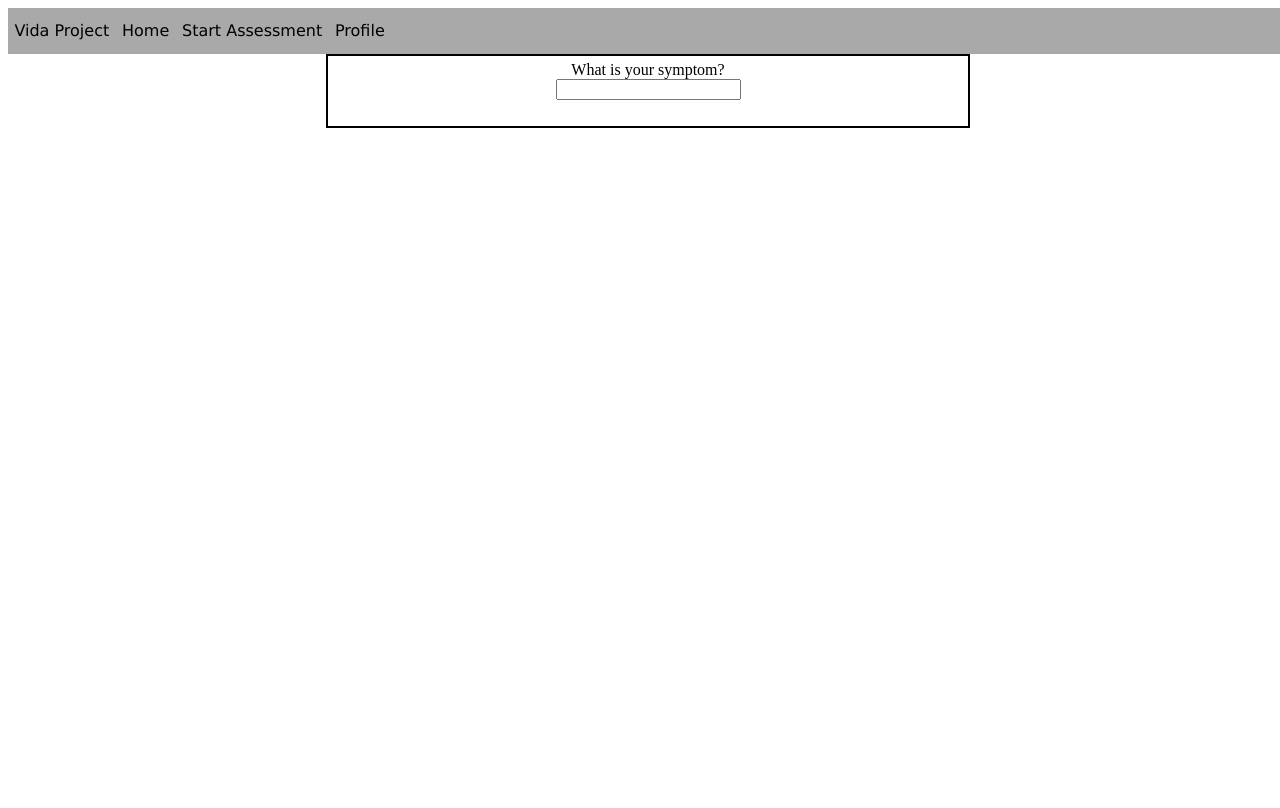
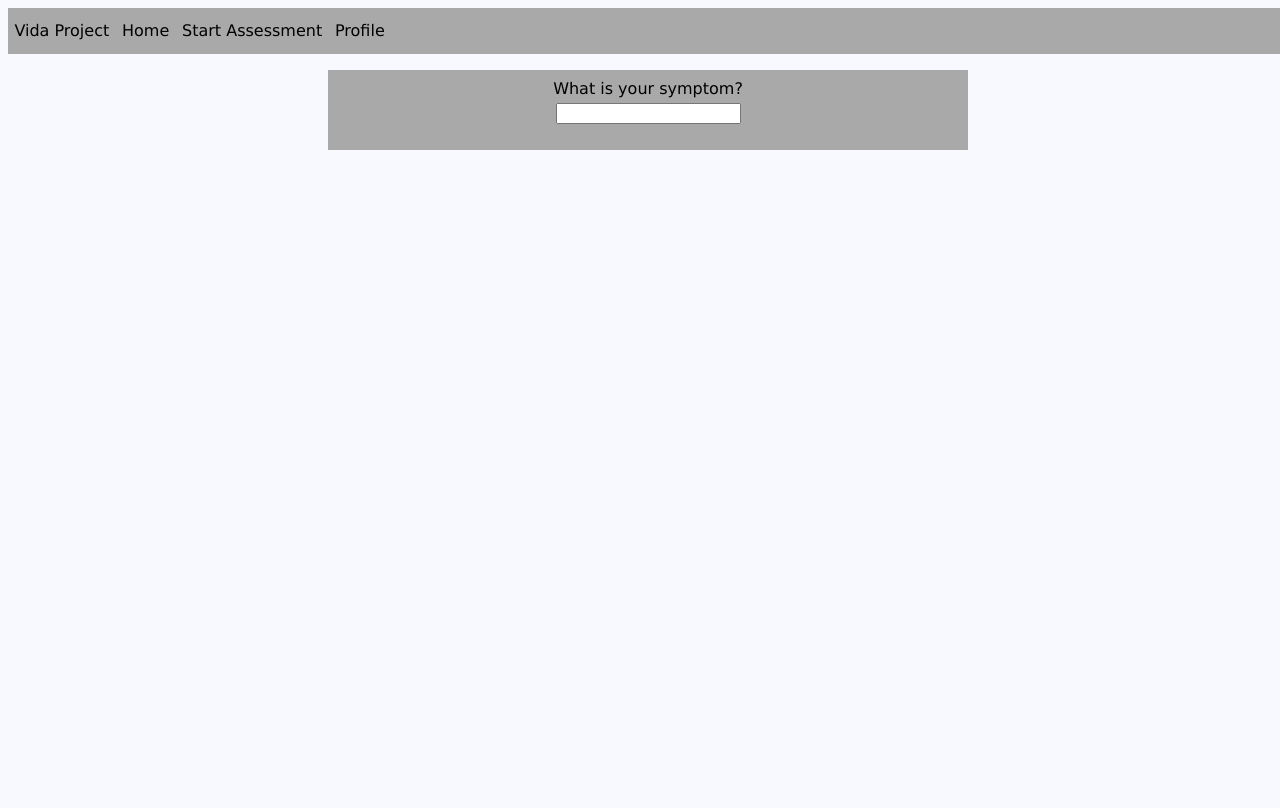
Before and after one commit to josearreluce/Vida-Project, a Flask app: page /assessment in a window 1280 px wide. After the commit the page ends 150 px from the top, so only its background shows below. Run offline with Flask 2, Linux system fonts and the light colour scheme.

Commit message:
assessment basic css/ flask templating

```diff
--- a/app/static/styles/assessment.css
+++ b/app/static/styles/assessment.css
@@ -1,9 +1,3 @@
-html,
-body {
-    height: 100%;
-    width: 100%;
-}
-
 .main {
     align-items: center;
     display: flex;
@@ -12,7 +6,8 @@ body {
 }
 
 .symptom-container {
-    border: 2px solid black;
+    margin-top:1em;
+    background-color: darkgray;
     text-align: center;
     width: 50%;
 }
@@ -26,8 +21,13 @@ body {
     flex-direction: column;
 }
 
-.question {
+.start_question {
+    margin-top:0.2em;
     display: block;
+}
+
+.input {
+    margin-top: 0.4em;
 }
 
 .answer {
@@ -45,7 +45,7 @@ body {
 }
 
 .symptom-result:hover {
-    background-color: aqua;
+    background-color: sienna;
     color: white;
 }
 
@@ -56,13 +56,13 @@ body {
 }
 
 .symptom-box-container.hidden {
-    border: 2px solid black;
+    border: 2px solid darkgray;
     display: none;
 }
 
 .symptom-vis {
-    background-color: aqua;
-    border: 2px solid black;
+    background-color: sienna;
+    border: 2px solid darkgray;
     width: 70%;
 }
 
--- a/app/static/styles/nav.css
+++ b/app/static/styles/nav.css
@@ -15,7 +15,6 @@ ul {
 li {
     list-style: none;
     float: left;
-    font-family: Geneva;
     color: black;
     text-align: center;
     text-decoration: none;
@@ -25,7 +24,6 @@ li a {
     padding: 0.4em 0.4em;
     line-height: 33px;
     float: left;
-    font-family: Geneva;
     color: black;
     text-align: center;
     text-decoration: none;
--- a/app/static/styles/page.css
+++ b/app/static/styles/page.css
@@ -2,5 +2,5 @@ html,
 body {
     background-color: ghostwhite;
     width: 100%;
-    font-family:Geneva;
+    font-family:Verdana;
 }
--- a/app/templates/assessment.html
+++ b/app/templates/assessment.html
@@ -1,14 +1,12 @@
-<html>
-    <head>
+{% extends "page.html" %}
+
+{% block content %}
 <link rel= "stylesheet" type= "text/css" href= "{{ url_for('static',filename='styles/assessment.css') }}">
-    </head>
-    <body>
-        {% include 'nav.html' %}
 <main class="main">
     <div class="symptom-container">
         <form>
             <fieldset>
-                        <label class="question" for="symptom-search"> What is your symptom? </label>
+                <label class="start_question" for="symptom-search"> What is your symptom? </label>
                 <input class="input" id="symptom-search" type="text" />
             </fieldset>
         </form>
@@ -20,12 +18,9 @@
         <div class="symptom-box"></div>
     </div>
 </main>
-        <footer>
-
-        </footer>
-    </body>
 <script src="https://code.jquery.com/jquery-3.3.1.slim.min.js"
         integrity="sha256-3edrmyuQ0w65f8gfBsqowzjJe2iM6n0nKciPUp8y+7E="
         crossorigin="anonymous"></script>
 <script src="{{ url_for('static', filename='js/assessment.js') }}" type="text/javascript"></script>
-</html>
+
+{% endblock %}
--- a/app/templates/nav.html
+++ b/app/templates/nav.html
@@ -5,8 +5,8 @@
     <nav>
         <ul>
             <li id=logo> Vida Project </li>
-            <li> <a href="#"> Home </a></li>
-            <li> <a href="#"> Start Assessment </a></li>
+            <li> <a href="/"> Home </a></li>
+            <li> <a href="/assessment"> Start Assessment </a></li>
             <li> <a href="#"> Profile </a></li>
         </ul>
     </nav>
```
Lines whose indentation alone changed are shown as unchanged.
